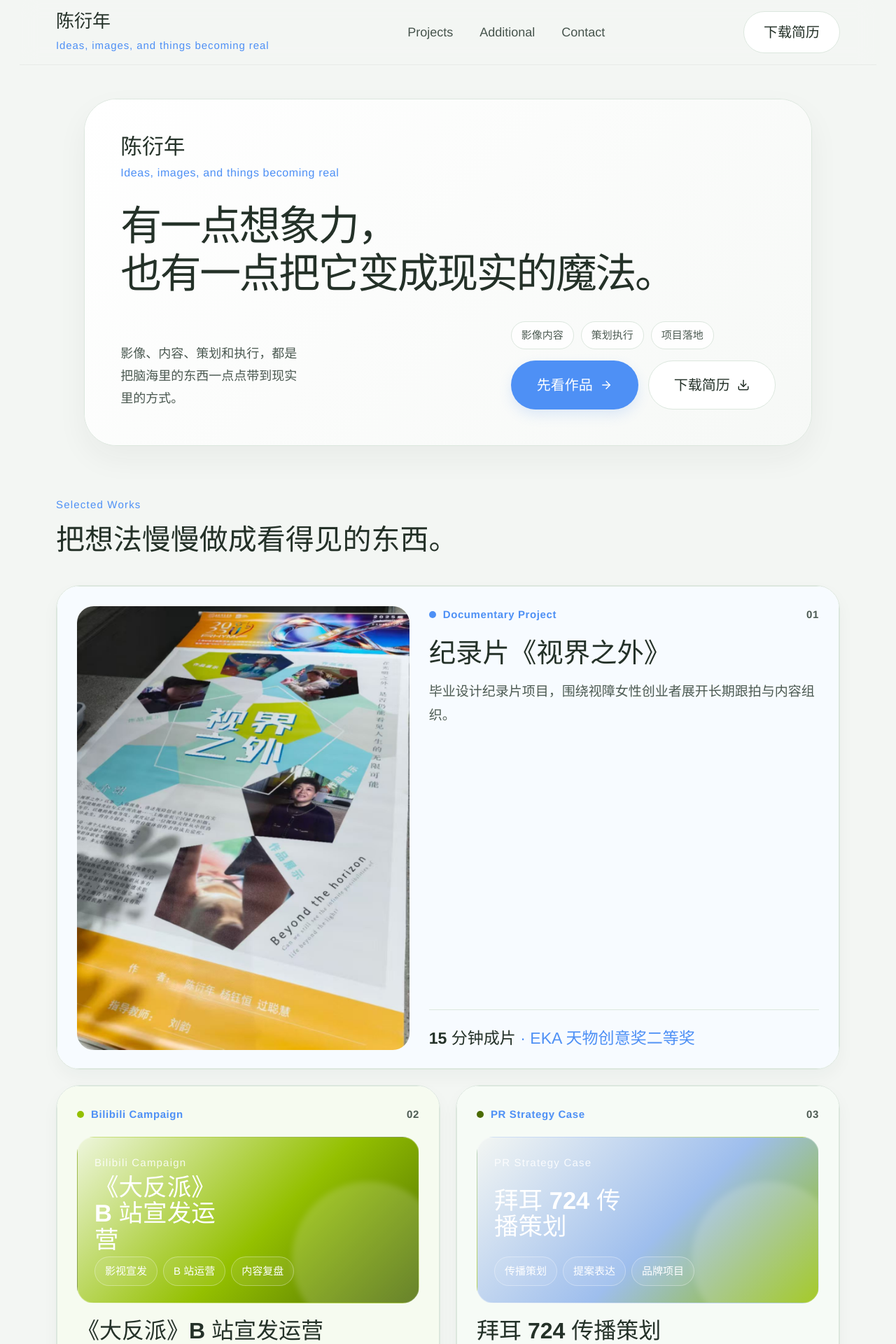
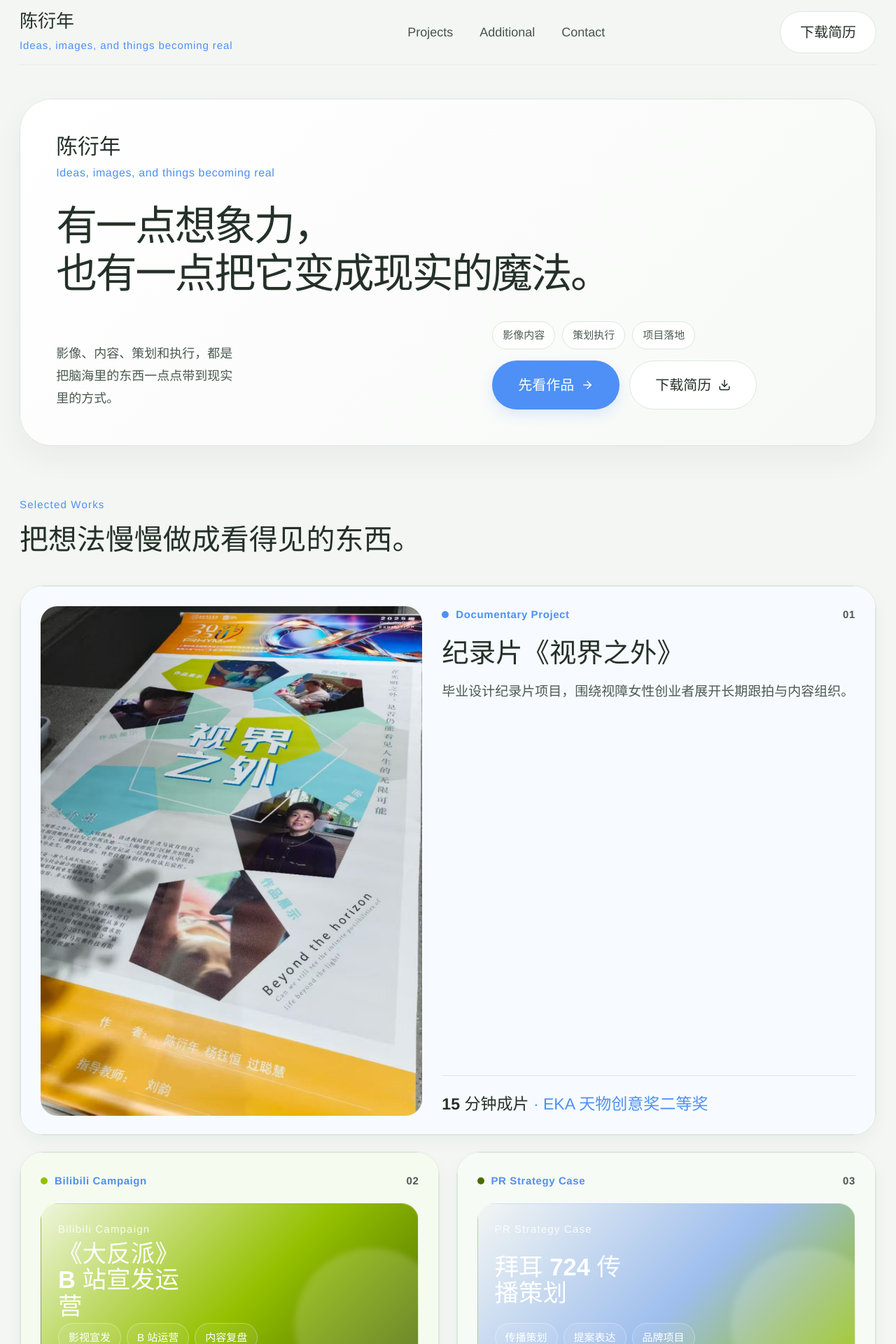
Before and after one commit to neocyyn-ship-it/NeoCyyyn, a React (Vite) app: page / in a window 1280 px wide. Shown: the top 1920 px of the page at 70% size. Built offline with nearby package versions, Linux system fonts and the light colour scheme.

Commit message:
Make homepage scale with viewport width

```diff
--- a/src/App.tsx
+++ b/src/App.tsx
@@ -666,8 +666,8 @@ export default function App() {
 
         <main className="home-main">
           <section className="hero-section">
-            <Panel style={{ borderRadius: 46, boxShadow: "0 18px 44px rgba(36,49,40,0.05)", maxWidth: 1040, margin: "0 auto" }}>
-              <div className="hero-card home-hero-stage" style={{ padding: "clamp(30px, 4vw, 54px)" }}>
+            <Panel style={{ borderRadius: 46, boxShadow: "0 18px 44px rgba(36,49,40,0.05)", maxWidth: 1480, margin: "0 auto" }}>
+              <div className="hero-card home-hero-stage" style={{ padding: "clamp(32px, 4vw, 60px)" }}>
                 <div className="home-hero-identity">
                   <div style={{ fontSize: "clamp(30px, 2.4vw, 38px)", fontWeight: 600, lineHeight: 1.08, color: palette.text }}>陈衍年</div>
                   <div style={{ fontSize: "clamp(16px, 1vw, 18px)", fontWeight: 500, letterSpacing: "0.04em", color: palette.blue }}>
@@ -863,11 +863,11 @@ export default function App() {
           </section>
 
           <section className="section-block" style={{ paddingTop: 8 }}>
-            <Panel style={{ borderRadius: 40, boxShadow: "0 12px 28px rgba(36,49,40,0.035)", maxWidth: 1120, margin: "0 auto" }}>
+            <Panel style={{ borderRadius: 40, boxShadow: "0 12px 28px rgba(36,49,40,0.035)", maxWidth: 1480, margin: "0 auto" }}>
               <div
                 className="dashboard-wrap home-about-shell"
                 style={{
-                  padding: "clamp(28px, 3.8vw, 44px)",
+                  padding: "clamp(28px, 3.8vw, 52px)",
                   background: "linear-gradient(135deg, rgba(255,255,255,0.96), rgba(247,250,247,0.96) 50%, rgba(250,247,241,0.92))",
                   borderRadius: 40,
                 }}
--- a/src/styles.css
+++ b/src/styles.css
@@ -39,9 +39,9 @@ button {
 }
 
 .page-shell {
-  max-width: 1440px;
+  max-width: 1760px;
   margin: 0 auto;
-  padding: 0 clamp(20px, 2.6vw, 36px);
+  padding: 0 clamp(20px, 2.8vw, 44px);
 }
 
 .site-header {
@@ -63,7 +63,8 @@ button {
 }
 
 .header-inner {
-  max-width: 1120px;
+  width: min(1480px, 100%);
+  max-width: none;
   height: 92px;
 }
 
@@ -231,7 +232,7 @@ button {
 .project-preview-grid {
   align-content: start;
   grid-template-columns: repeat(2, minmax(0, 1fr));
-  gap: 22px;
+  gap: clamp(22px, 1.8vw, 28px);
 }
 
 .section-block {
@@ -244,7 +245,8 @@ button {
 }
 
 .home-sheet-wrap {
-  width: min(1120px, 100%);
+  width: min(1480px, 100%);
+  max-width: 100%;
   margin: 0 auto;
 }
 
@@ -278,8 +280,8 @@ button {
 
 .home-hero-bottom {
   display: grid;
-  grid-template-columns: minmax(0, 1fr) auto;
-  gap: 20px 32px;
+  grid-template-columns: minmax(0, 1.08fr) minmax(300px, 0.92fr);
+  gap: 24px 40px;
   align-items: end;
   padding-top: 12px;
 }
@@ -323,8 +325,8 @@ button {
 
 .home-preview-featured-grid {
   display: grid;
-  grid-template-columns: minmax(280px, 0.92fr) minmax(0, 1.08fr);
-  gap: 28px;
+  grid-template-columns: minmax(360px, 0.96fr) minmax(0, 1.04fr);
+  gap: clamp(28px, 2.2vw, 40px);
   min-height: 360px;
 }
 
@@ -911,12 +913,12 @@ button {
 
 @media (min-width: 1440px) {
   .page-shell {
-    max-width: 1440px;
-    padding: 0 28px;
+    max-width: 1760px;
+    padding: 0 clamp(28px, 3vw, 44px);
   }
 
   .header-inner {
-    max-width: 1120px;
+    width: min(1480px, 100%);
   }
 
   .detail-header {
@@ -944,12 +946,12 @@ button {
 
 @media (min-width: 1280px) and (max-width: 1439px) {
   .page-shell {
-    max-width: 1360px;
+    max-width: 1520px;
     padding: 0 28px;
   }
 
   .header-inner {
-    max-width: 1120px;
+    width: min(1360px, 100%);
   }
 
   .detail-header {
@@ -967,12 +969,12 @@ button {
 
 @media (min-width: 1024px) and (max-width: 1279px) {
   .page-shell {
-    max-width: 1280px;
+    max-width: 1360px;
     padding: 0 24px;
   }
 
   .header-inner {
-    max-width: 1040px;
+    width: min(1180px, 100%);
   }
 
   .detail-header {
```
